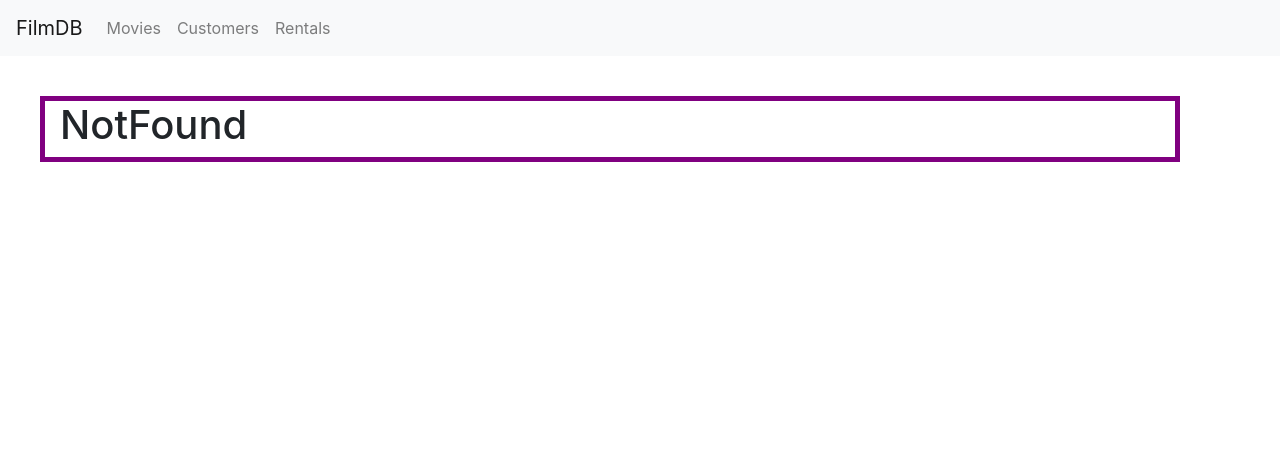
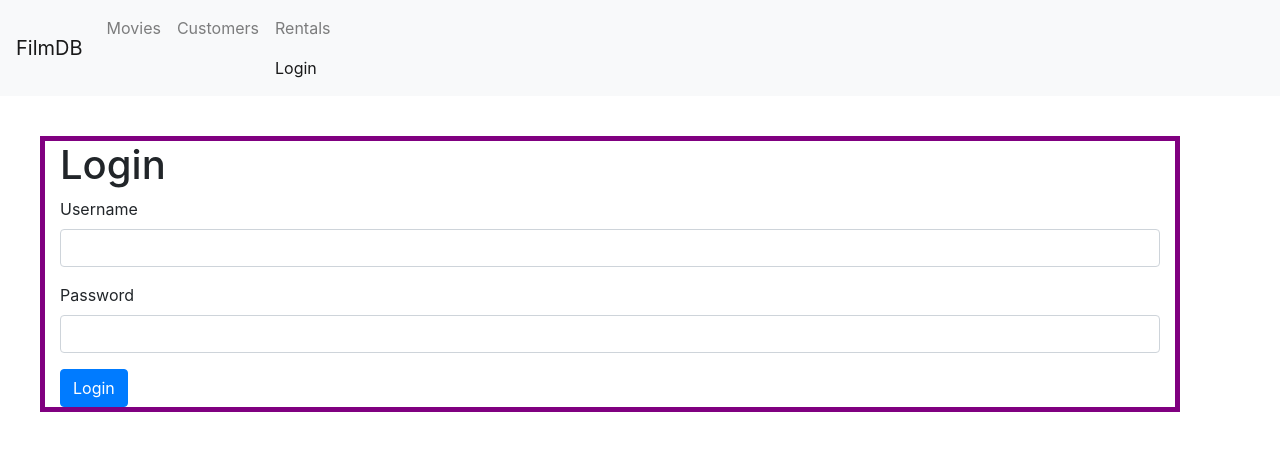
Before and after one commit to malarc01/cwmreact, a React (Create React App) app in the folder vid/: page /login in a window 1280 px wide. Before the commit this address led to /not-found. Shown: the top 450 px of the page. Built offline with nearby package versions, Linux system fonts and the light colour scheme.

Commit message:
created input.jsx

```diff
--- a/vid/src/App.js
+++ b/vid/src/App.js
@@ -10,7 +10,7 @@
 import NotFound from './comp/notFound';
 import NavBar from './comp/navBar';
 import MovieForm from './comp/movieForm';
-
+import LoginForm from './comp/loginForm';
 const divStyle = {
 	margin: '40px',
 	border: '5px solid purple'
@@ -22,6 +22,7 @@
 			<NavBar />
 			<main style={divStyle} className='container'>
 				<Switch>
+					<Route path='/login' component={LoginForm} />
 					<Route path='/movies/:id' component={MovieForm} />
 					<Route path='/movies' component={Movies} />
 					{/* <Route path='/Customers' component={Customers} /> */}
--- /dev/null
+++ b/vid/src/comp/common/input.jsx
@@ -0,0 +1,12 @@
+import React from 'react';
+
+const Input = ({ name, label, value, onChange }) => {
+	return (
+		<div className='form-group'>
+			<label htmlFor={name}>{label}</label>
+			<input value={value} onChange={onChange} id={name} name={name} type='text' className='form-control' />
+		</div>
+	);
+};
+
+export default Input;
--- /dev/null
+++ b/vid/src/comp/loginForm.jsx
@@ -0,0 +1,84 @@
+import React, { Component } from 'react';
+import Input from './common/input';
+
+class LoginForm extends Component {
+	// username = React.createRef();
+
+	// componentDidMount() {
+	// 	this.username.current.focus();
+	// }
+
+	state = {
+		account: { username: '', password: '' },
+		errors: {
+			username: 'Username is required.'
+		}
+	};
+
+	// errors['username']
+
+	// errors.find(e=>e.name==='username')
+
+	// intialize forms to empty string CAN NOT use null or undefined
+
+	validate = () => {
+		const errors = {};
+
+		const { account } = this.state;
+
+		if (account.username.trim() === '') errors.username = 'Username is required.';
+		if (account.password.trim() === '') errors.password = 'Password is required.';
+		return Object.keys(errors).length === 0 ? null : errors;
+	};
+
+	handleSubmit = (e) => {
+		e.preventDefault();
+
+		const errors = this.validate();
+		console.log(errors);
+		this.setState({ errors });
+		if (errors) return;
+
+		// Call the server
+		// const username = this.username.current.value;
+
+		console.log('Submitted');
+	};
+
+	handleChange = ({ currentTarget: input }) => {
+		console.log('ZUM', input);
+		const account = { ...this.state.account };
+		account[input.name] = input.value;
+		console.log();
+		this.setState({ account });
+		console.log('update');
+	};
+
+	render() {
+		const { account } = this.state;
+		return (
+			<div>
+				<h1>Login</h1>
+				<form onSubmit={this.handleSubmit}>
+					<Input name='username' value={account.username} label='Username' onChange={this.handleChange} />
+					<Input name='password' value={account.password} label='Password' onChange={this.handleChange} />
+					{/* <div className='form-group'>
+						<label htmlFor='password'>Password</label>
+						<input
+							value={account.password}
+							onChange={this.handleChange}
+							name='password'
+							id='password'
+							type='text'
+							className='form-control'
+						/>
+					</div> */}
+
+					<button className='btn btn-primary'>Login</button>
+				</form>
+			</div>
+		);
+	}
+}
+
+export default LoginForm;
--- a/vid/src/comp/navBar.jsx
+++ b/vid/src/comp/navBar.jsx
@@ -38,6 +38,9 @@
 							<NavLink className='nav-link' to='/rentals'>
 								Rentals
 							</NavLink>
+							<NavLink className='nav-link' to='/login'>
+								Login
+							</NavLink>
 						</li>
 					</ul>
 				</div>
```
